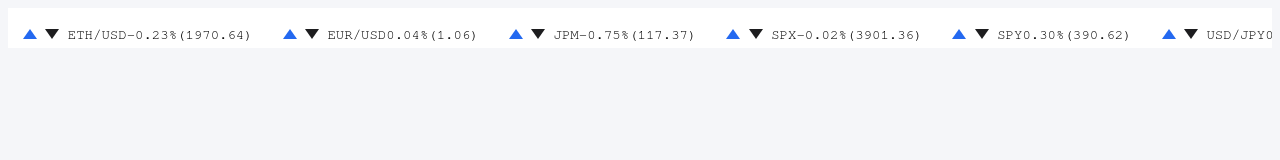
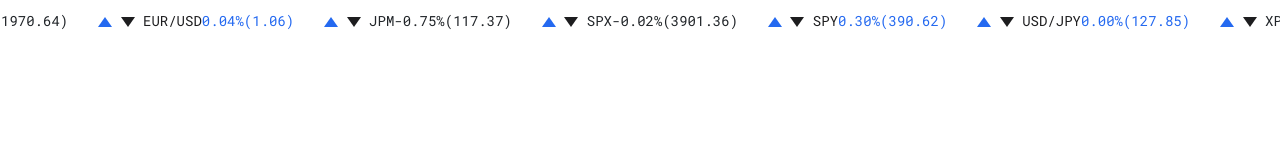
Before and after one commit to atefeh-dev/twelvedata, a React app: page / in a window 1280 px wide. Built offline with nearby package versions, Linux system fonts and the light colour scheme.

Commit message:
add rate-liner component

```diff
--- a/package.json
+++ b/package.json
@@ -6,6 +6,7 @@
     "@testing-library/jest-dom": "^5.14.1",
     "@testing-library/react": "^12.0.0",
     "@testing-library/user-event": "^13.2.1",
+    "bootstrap": "^5.1.3",
     "react": "^17.0.2",
     "react-dom": "^17.0.2",
     "react-redux": "^7.2.6",
--- a/public/index.html
+++ b/public/index.html
@@ -1,3 +1,5 @@
+<!-- @format -->
+
 <!DOCTYPE html>
 <html lang="en">
   <head>
@@ -15,6 +17,15 @@
       user's mobile device or desktop. See https://developers.google.com/web/fundamentals/web-app-manifest/
     -->
     <link rel="manifest" href="%PUBLIC_URL%/manifest.json" />
+    <link rel="preconnect" href="https://fonts.googleapis.com" />
+    <link rel="preconnect" href="https://fonts.gstatic.com" crossorigin />
+    <link rel="preconnect" href="https://fonts.googleapis.com" />
+    <link rel="preconnect" href="https://fonts.gstatic.com" crossorigin />
+    <link
+      href="https://fonts.googleapis.com/css2?family=Roboto+Mono&display=swap"
+      rel="stylesheet"
+    />
+
     <!--
       Notice the use of %PUBLIC_URL% in the tags above.
       It will be replaced with the URL of the `public` folder during the build.
--- a/src/components/App.js
+++ b/src/components/App.js
@@ -2,6 +2,7 @@
 
 import RateLine from "./RateLine";
 import "../styles/App.css";
+import "bootstrap/dist/css/bootstrap.min.css";
 
 const App = () => {
   return (
--- a/src/styles/App.css
+++ b/src/styles/App.css
@@ -8,9 +8,9 @@
   display: flex;
   flex-wrap: wrap;
   align-items: center;
-  justify-content: space-between;
+  justify-content: center;
   font-size: 0.875rem;
-  font-family: Roboto Mono, FreeMono, sans-serif;
+  font-family: "Roboto Mono", monospace;
   height: 40px;
   background-color: #fff !important;
   overflow: hidden;
@@ -29,3 +29,9 @@
   margin-right: 15px;
   white-space: nowrap;
 }
+.rates-line ul li.grow {
+  color: #2469f0;
+}
+.rates-line ul li.grow .symbol-name {
+  color: #1d1d1f;
+}
```
Also changed, not shown: 1 other file.
